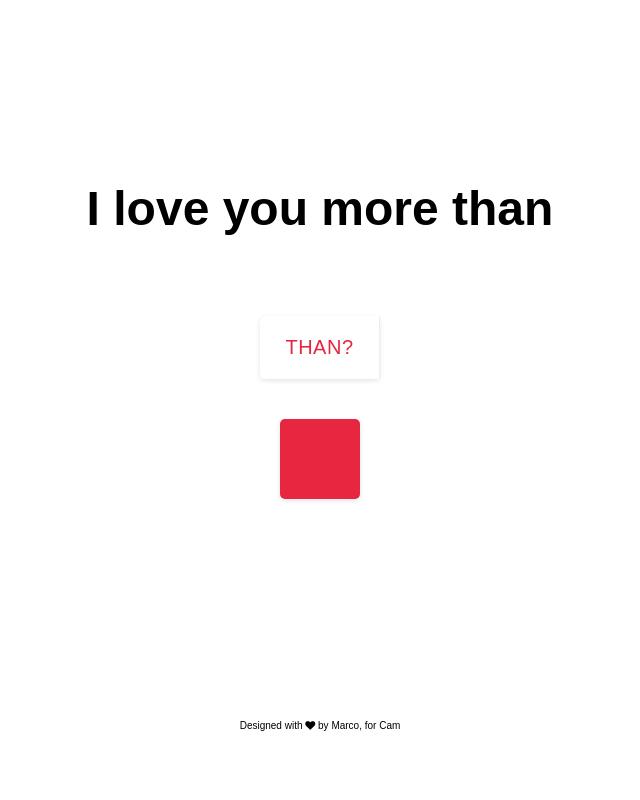
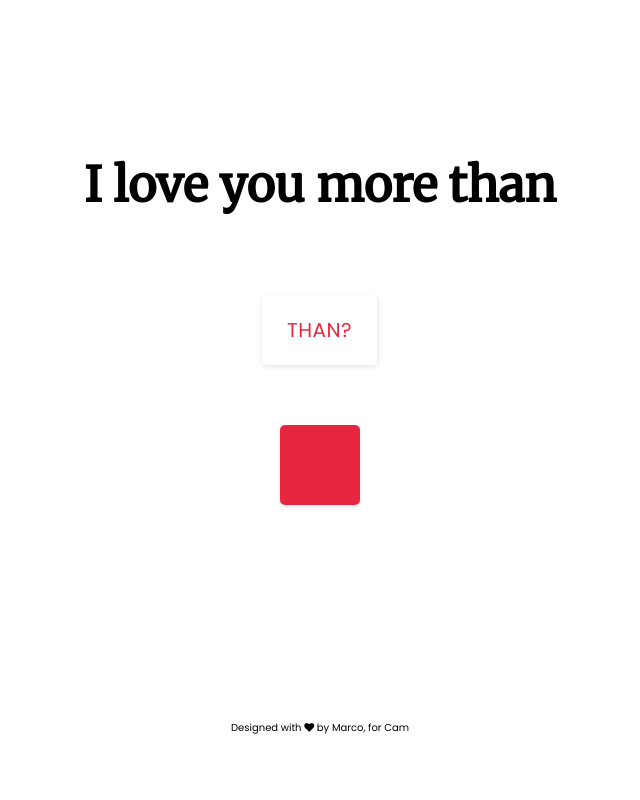
Before and after one commit to MarcoJHB/LoveYouMoreThan, a plain HTML site: page index.html in a window 1280 px wide. Shown: the whole page, without its empty margins (320-960 px from the left). Drawn offline with Linux system fonts and the light colour scheme.

Commit message:
Fixed padding

```diff
--- a/index.html
+++ b/index.html
@@ -12,6 +12,8 @@
     <title></title>
     <meta name="description" content="">
     <meta name="viewport" content="width=device-width, initial-scale=1">
+    <link href="https://fonts.googleapis.com/css2?family=Poppins&display=swap" rel="stylesheet">
+
     <link href="https://maxcdn.bootstrapcdn.com/font-awesome/4.7.0/css/font-awesome.min.css" rel="stylesheet">
     <link rel="stylesheet" href="style.css">
 
@@ -26,12 +28,12 @@
 
         <button class="love love-button" onclick="moreThan()">
             <span class="icon-container">
-            than?
-        </span>
+                than?
+            </span>
 
         </button>
 
-        <span class="love icon-container">
+        <span class="love icon-container" style="margin: 2rem">
             <p id="answer">
             </p>
         </span>
--- a/js/script.js
+++ b/js/script.js
@@ -1,7 +1,9 @@
 const loveLine = document.getElementById('answer');
 
-const arr = ["Gangstas in the hood",
+const arr = ["Gangstas love the hood",
     "Calories in X&O",
+    "Eminem hates Machine Gun Kelly",
+    "The number of beats in a DNB song",
     "Anything in my life",
     "I did yesterday",
     "Popcorn!",
--- a/style.css
+++ b/style.css
@@ -1,5 +1,6 @@
 /* Global Styles */
 
+@import url('https://fonts.googleapis.com/css2?family=Merriweather&family=Poppins&display=swap');
 
 
 * {
@@ -29,6 +30,7 @@ p {
 }
 
 h2 {
+    font-family: 'Merriweather', serif;
     font-size: 4.8rem;
 }
 
@@ -76,7 +78,7 @@ button:active {
 
 
 .main-section {
-    min-height: 90vh;
+    height: 90vh;
     background-repeat: no-repeat;
     background-size: cover;
     background-position: center;
@@ -88,6 +90,7 @@ button:active {
 }
 
 .main-section h2 {
+    font-family: 'Merriweather', serif;
     padding: 4rem;
 }
 
@@ -100,8 +103,8 @@ button:active {
     font-style: italic;
 }
 
-footer{
-    min-height: 10vh;
+footer {
+    height: 10vh;
     text-align: center;
 }
 
```
